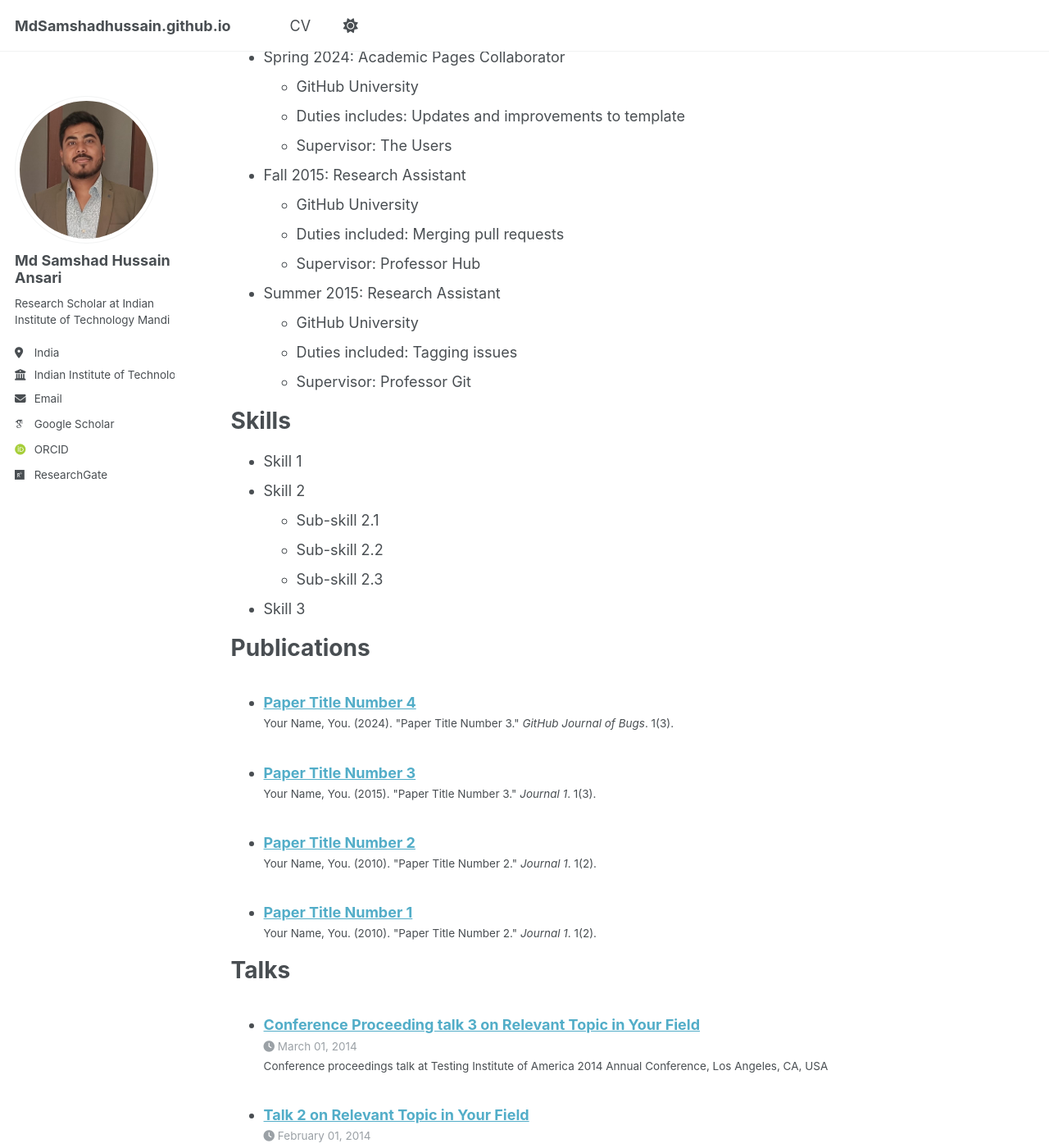
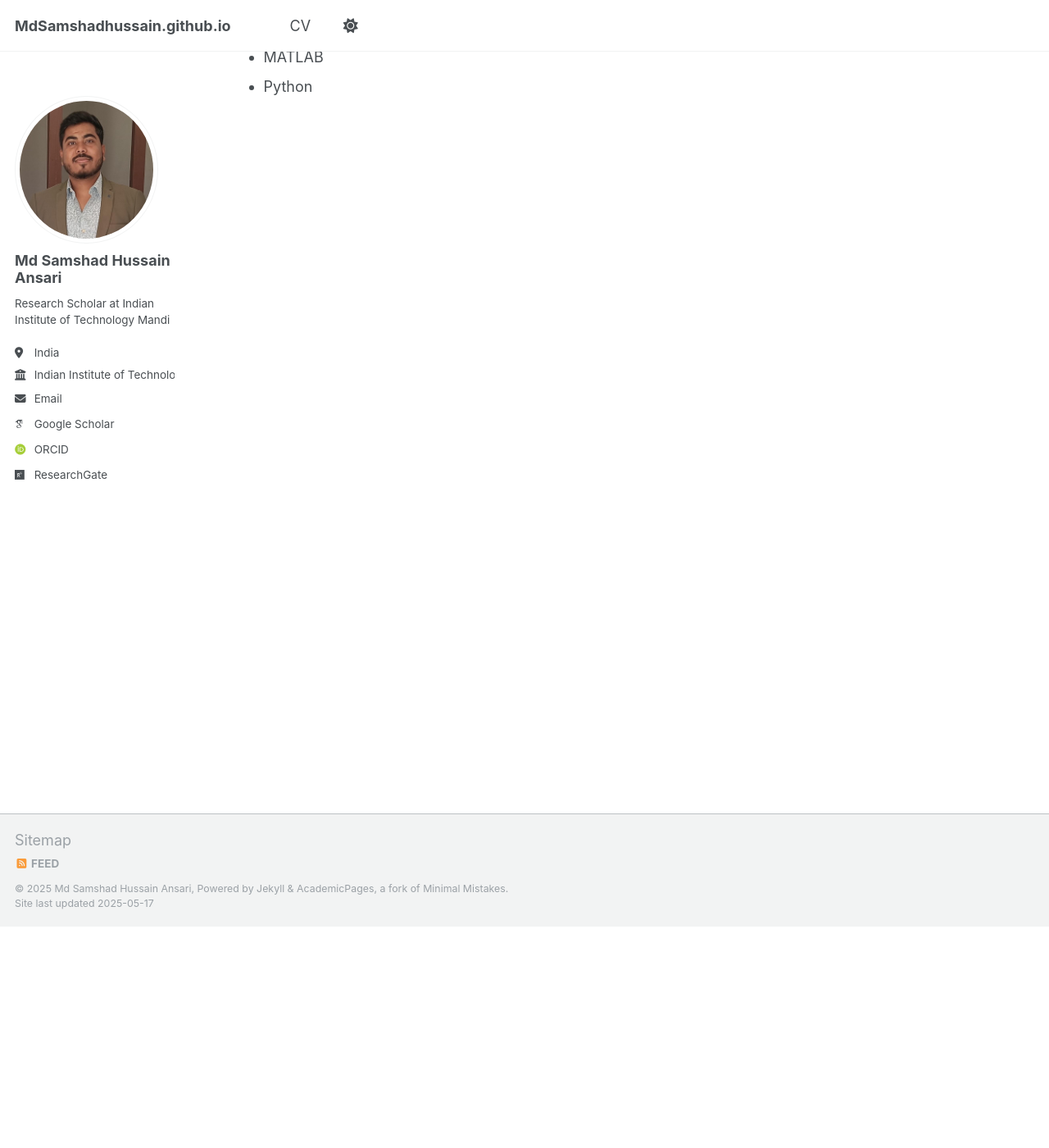
Before and after one commit to MdSamshadhussain/MdSamshadhussain.github.io, a Jekyll site: the page built from _pages/cv.md, in a window 1280 px wide and 1400 px high, scrolled down 270 px. Shown: the whole window at 82% size. Built offline with Jekyll 4.4.1, drawn with Linux system fonts in a browser that asks for light colours; some web fonts are replaced; some of the changed text lies outside the part shown.

Commit message:
Update cv.md

```diff
--- a/_pages/cv.md
+++ b/_pages/cv.md
@@ -14,50 +14,7 @@ Education
 * Ph.D in Applied Mathematics, Indian Insitute of Technology Mandi, 2025 (expected)
 * M.Sc. in Mathematics, Jamia Millia Islamia New Delhi, 2017
 
-Work experience
-======
-* Spring 2024: Academic Pages Collaborator
-  * GitHub University
-  * Duties includes: Updates and improvements to template
-  * Supervisor: The Users
-
-* Fall 2015: Research Assistant
-  * GitHub University
-  * Duties included: Merging pull requests
-  * Supervisor: Professor Hub
-
-* Summer 2015: Research Assistant
-  * GitHub University
-  * Duties included: Tagging issues
-  * Supervisor: Professor Git
-
 Skills
 ======
-* Skill 1
-* Skill 2
-  * Sub-skill 2.1
-  * Sub-skill 2.2
-  * Sub-skill 2.3
-* Skill 3
-
-Publications
-======
-  <ul>{% for post in site.publications reversed %}
-    {% include archive-single-cv.html %}
-  {% endfor %}</ul>
-
-Talks
-======
-  <ul>{% for post in site.talks reversed %}
-    {% include archive-single-talk-cv.html  %}
-  {% endfor %}</ul>
-
-Teaching
-======
-  <ul>{% for post in site.teaching reversed %}
-    {% include archive-single-cv.html %}
-  {% endfor %}</ul>
-
-Service and leadership
-======
-* Currently signed in to 43 different slack teams
+* MATLAB
+* Python
```
